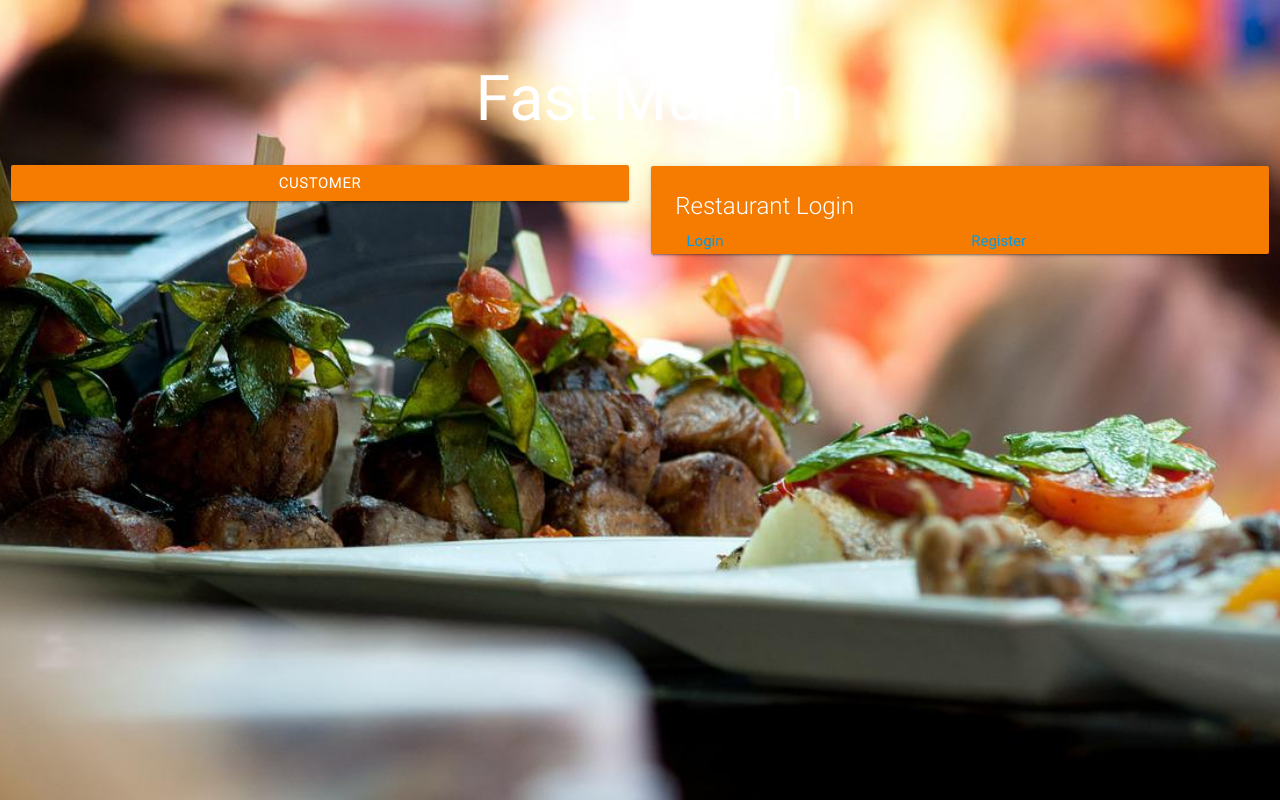
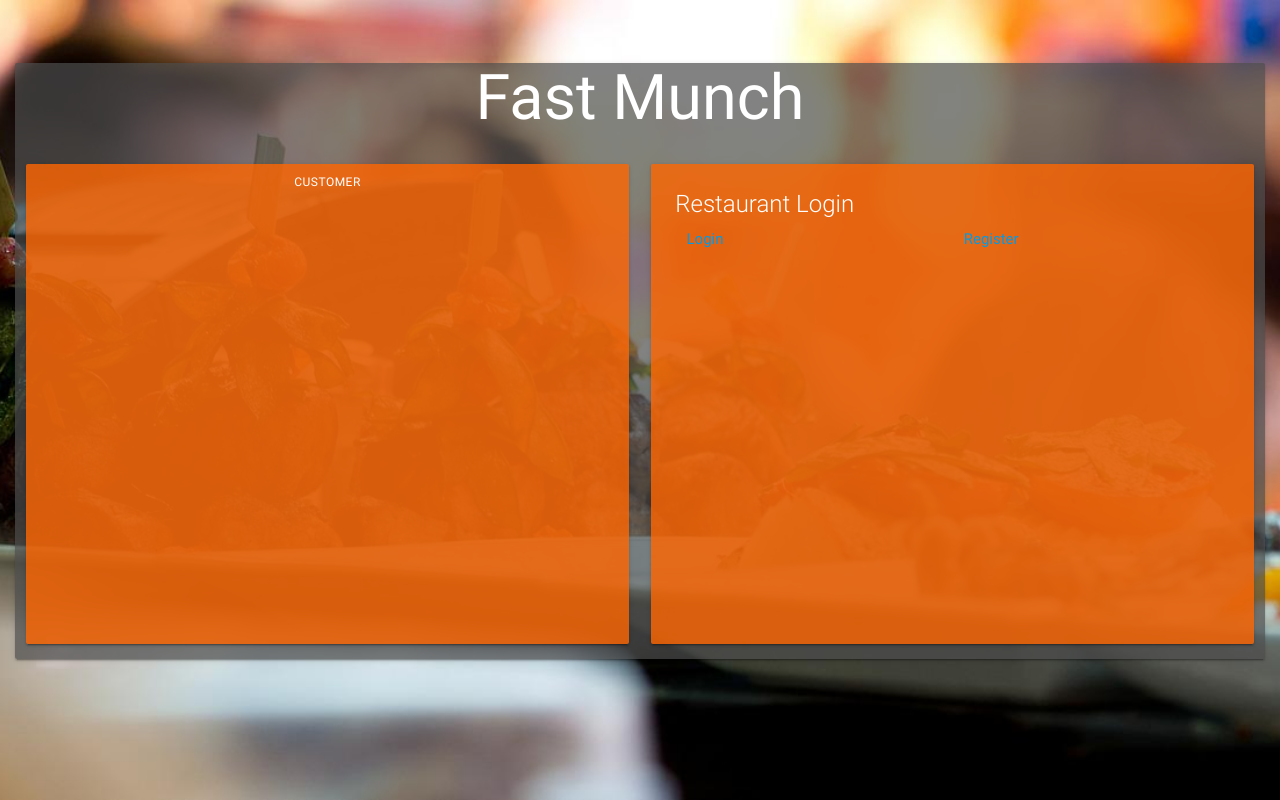
Before and after one commit to TheOnionSeed/hackference2017, a website: page public/view/index.html in a window 1280 px wide. Drawn offline with nearby package versions, Linux system fonts and the light colour scheme.

Commit message:
missing andy

```diff
--- a/public/style/style.css
+++ b/public/style/style.css
@@ -3,5 +3,16 @@ html{
   background-size: cover;
 }
 #opacity {
-  background:rgba(77, 77, 77, .7	);
+  background:rgba(77, 77, 77, .7);
 }
+#indexopacity{
+	background:rgba(77, 77, 77, .7);
+}
+
+.orangeOpacity{
+	background:rgba(255, 102, 0, .8);
+}
+
+#customerbtn:hover{
+  background:rgba(255, 102, 0, 1);
+}
--- a/public/view/index.html
+++ b/public/view/index.html
@@ -22,14 +22,16 @@
 	</head>
 	<body>
 		<!--Card 1-->
-		<div class="row">
+		<div id="indexopacity"style="margin-left:15px; margin-right:15px;" class="row card">
 			<h1 class="center white-text" style="margin-top: 5%;">Fast Munch</h1>
 	        <div class="col s6 m6">
-	          <div class="btn orange darken-2" style="width: 100%; margin-top:7px;"><a class="white-text">Customer</a></div>
+				<a href="scanqr.html">
+					<div id="customerbtn" type="submit" class="orangeOpacity btn" style="width: 100%; height:60%; margin-top:7px;"> <label class="white-text">Customer</label></div>
+				</a>
 	        </div>
 	    <!--Card 2-->
 	        <div class="col s6 m6">
-	          <div class="card orange darken-2">
+	          <div class="orangeOpacity card" style="height:60%;">
 		      	<div class="card-content white-text">
 		         <span class="card-title">Restaurant Login</span>
 		         <div class="col s6 m6">
```
Also changed, not shown: public/view/scanqr.html (added).
